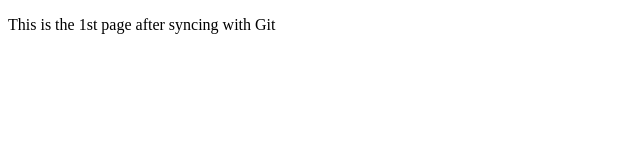
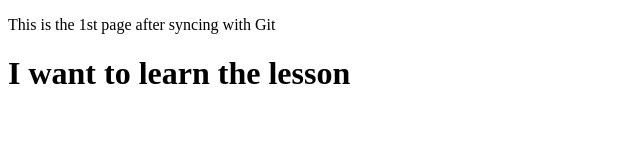
Before and after one commit to kartikey423/coursera-test, a plain HTML site: page site/index.html in a window 1280 px wide. Shown: the whole page, without its empty margins (0-640 px from the left). Drawn offline with Linux system fonts and the light colour scheme.

Commit message:
modified

```diff
--- a/site/index.html
+++ b/site/index.html
@@ -5,5 +5,6 @@
 </head>
 <body>
 <p>This is the 1st page after syncing with Git</p>
+<h1>I want to learn the lesson<h1>
 </body>
 </html>
```
